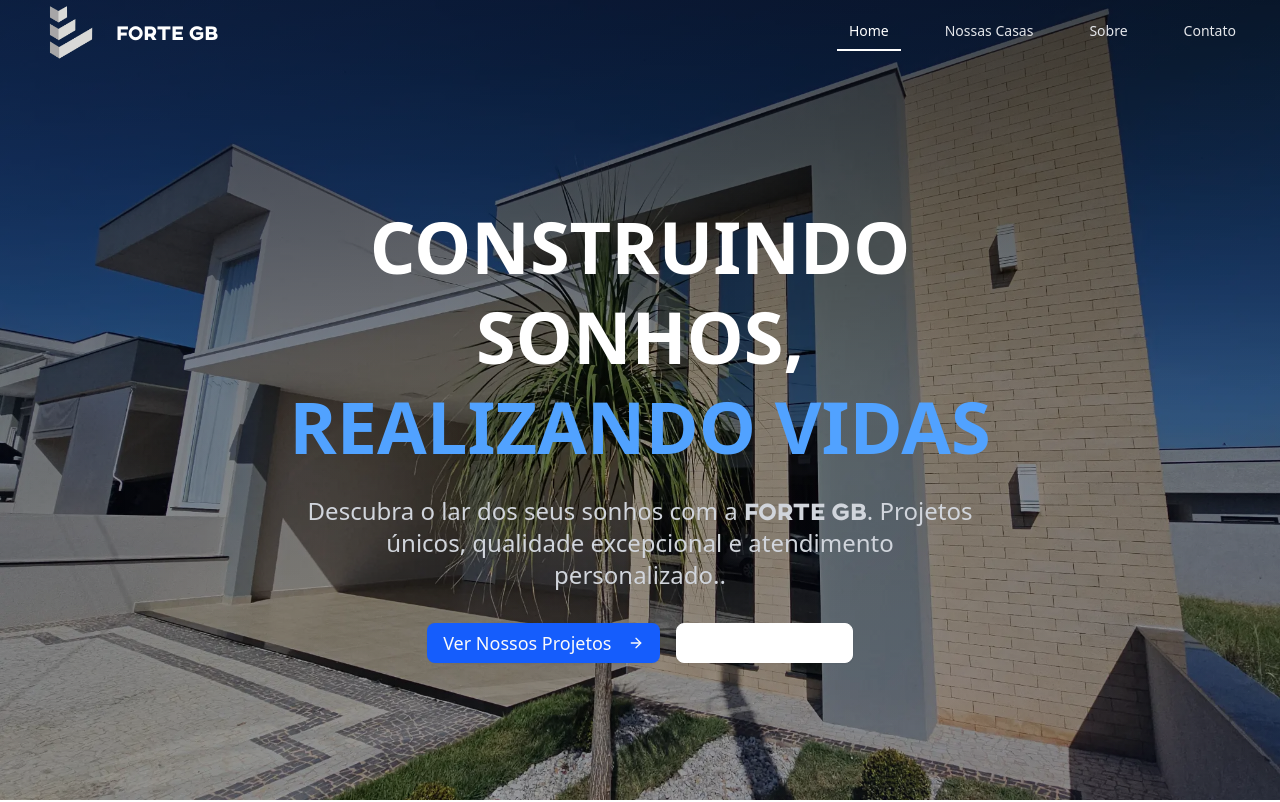
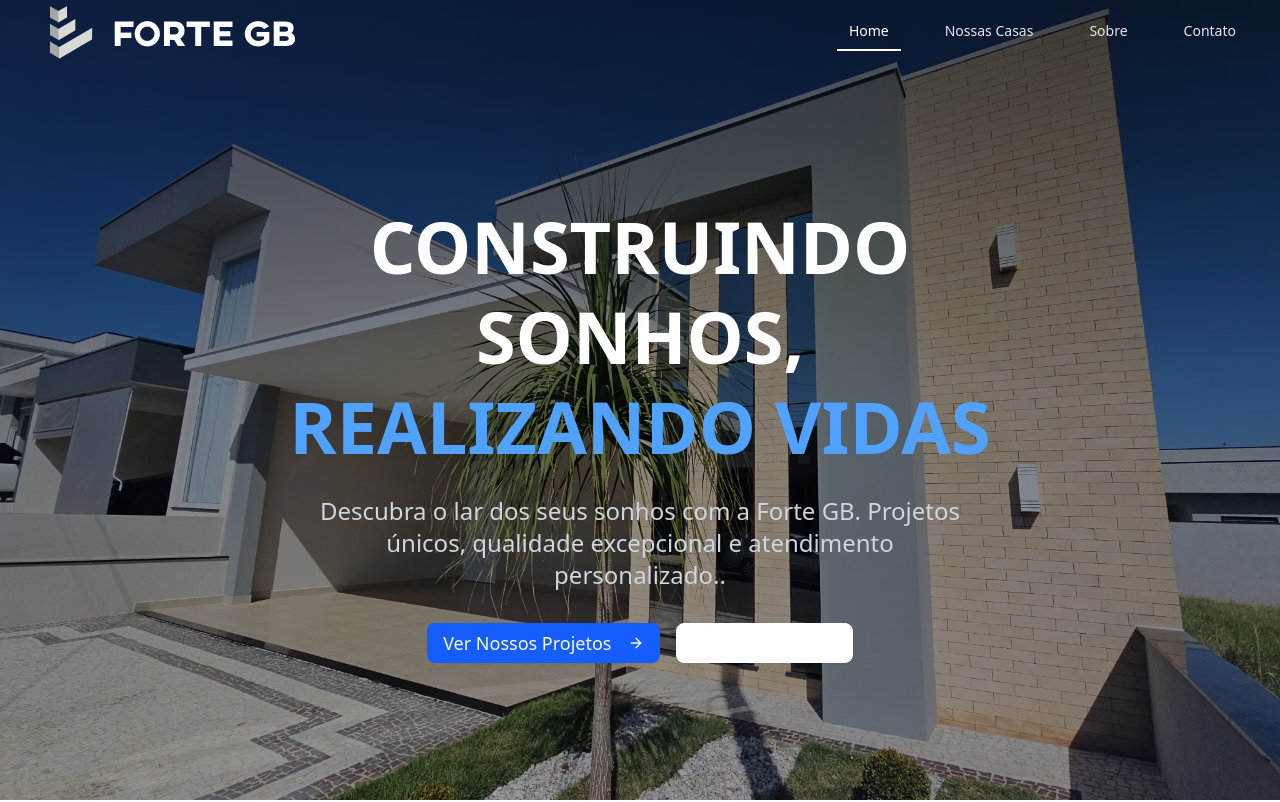
Before and after one commit to akamlibehsafe/fortegb.com, a React (Vite) app: page / in a window 1280 px wide. Shown: the top 802 px of the page. Built offline with nearby package versions, Linux system fonts and the light colour scheme.

Commit message:
Aumentar fonte do texto logo para text-4xl, aproximar logo e remover font-axis-extrabold das seções

```diff
--- a/src/components/Header.jsx
+++ b/src/components/Header.jsx
@@ -28,8 +28,8 @@ const Header = () => {
           {/* Logo */}
           <div className="flex-shrink-0">
             <Link to="/" className="flex items-center">
-              <img src={isHomePage ? logoTransparent : logoInvertedTransparent} alt="Forte GB Logo" className="h-18 w-auto mr-3" />
-              <div className={`text-xl font-bold ${isHomePage ? 'text-white' : 'text-gray-900'}`}>
+              <img src={isHomePage ? logoTransparent : logoInvertedTransparent} alt="Forte GB Logo" className="h-18 w-auto mr-2" />
+              <div className={`text-4xl font-bold ${isHomePage ? 'text-white' : 'text-gray-900'}`}>
                 <span className={`font-axis-extrabold ${isHomePage ? 'text-white' : 'text-[#203045]'}`}>Forte GB</span>
               </div>
             </Link>
--- a/src/pages/Contato.jsx
+++ b/src/pages/Contato.jsx
@@ -42,7 +42,7 @@ const Contato = () => {
               Contato
             </h1>
             <p className="text-xl text-gray-600 max-w-2xl mx-auto">
-              Entre em contato conosco e vamos conversar sobre o projeto dos seus sonhos. Nossa equipe da <span className="font-axis-extrabold">Forte GB</span> está pronta para te atender.
+              Entre em contato conosco e vamos conversar sobre o projeto dos seus sonhos. Nossa equipe da Forte GB está pronta para te atender.
             </p>
           </div>
         </div>
@@ -140,7 +140,7 @@ const Contato = () => {
                   <div className="flex items-start">
                     <MapPin className="h-6 w-6 text-blue-600 mr-4 mt-1" />
                     <div>
-                      <h3 className="font-semibold text-gray-900 mb-1">Endereço da <span className="font-axis-extrabold">Forte GB</span></h3>
+                      <h3 className="font-semibold text-gray-900 mb-1">Endereço da Forte GB</h3>
                       <p className="text-gray-600">
                         Rua Três Pinheiros, 323<br />
                         Cromalta - SP<br />
--- a/src/pages/Home.jsx
+++ b/src/pages/Home.jsx
@@ -51,7 +51,7 @@ const Home = () => {
             <span className="text-blue-400">REALIZANDO VIDAS</span>
           </h1>
           <p className="text-xl md:text-2xl mb-8 text-gray-300 max-w-2xl mx-auto">
-            Descubra o lar dos seus sonhos com a <span className="font-axis-extrabold">Forte GB</span>. Projetos únicos, qualidade excepcional e atendimento personalizado..
+            Descubra o lar dos seus sonhos com a Forte GB. Projetos únicos, qualidade excepcional e atendimento personalizado..
           </p>
           <div className="flex flex-col sm:flex-row gap-4 justify-center">
             <Button asChild size="lg" className="bg-blue-600 hover:bg-blue-700 text-lg px-8 py-3">
@@ -74,7 +74,7 @@ const Home = () => {
         <div className="max-w-7xl mx-auto px-4 sm:px-6 lg:px-8">
           <div className="text-center mb-16">
             <h2 className="text-4xl font-bold text-gray-900 mb-4">
-              Por que escolher a <span className="font-axis-extrabold">Forte GB</span>?
+              Por que escolher a Forte GB?
             </h2>
             <p className="text-xl text-gray-600 max-w-2xl mx-auto">
               Somos especialistas em transformar sonhos em realidade através de projetos imobiliários únicos e de alta qualidade.
--- a/src/pages/Sobre.jsx
+++ b/src/pages/Sobre.jsx
@@ -33,7 +33,7 @@ const Sobre = () => {
         <div className="max-w-7xl mx-auto px-4 sm:px-6 lg:px-8">
           <div className="text-center">
             <h1 className="text-4xl md:text-5xl font-bold mb-6">
-              Sobre a <span className="font-axis-extrabold">Forte GB</span>
+              Sobre a Forte GB
             </h1>
             <p className="text-xl md:text-2xl max-w-3xl mx-auto">
               Há mais de 15 anos construindo sonhos e realizando vidas através de projetos imobiliários únicos e de alta qualidade.
@@ -52,7 +52,7 @@ const Sobre = () => {
               </h2>
               <div className="space-y-4 text-gray-600 text-lg">
                 <p>
-                  A <span className="font-axis-extrabold">Forte GB</span> nasceu em 2009 com o sonho de transformar a vida das famílias através de projetos imobiliários únicos e de alta qualidade. Fundada por profissionais experientes do setor da construção civil, nossa empresa sempre teve como foco principal a satisfação total de nossos clientes.
+                  A Forte GB nasceu em 2009 com o sonho de transformar a vida das famílias através de projetos imobiliários únicos e de alta qualidade. Fundada por profissionais experientes do setor da construção civil, nossa empresa sempre teve como foco principal a satisfação total de nossos clientes.
                 </p>
                 <p>
                   Ao longo dos anos, desenvolvemos uma metodologia própria que combina tradição construtiva com inovação tecnológica, sempre respeitando o meio ambiente e as necessidades específicas de cada família.
```
